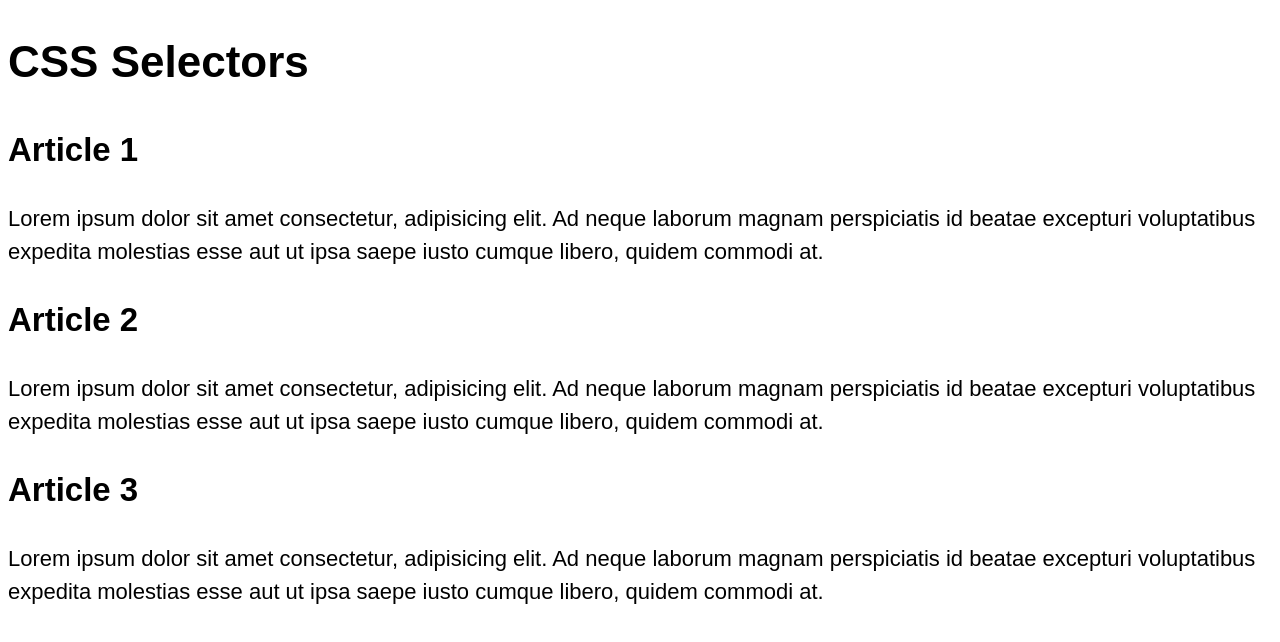
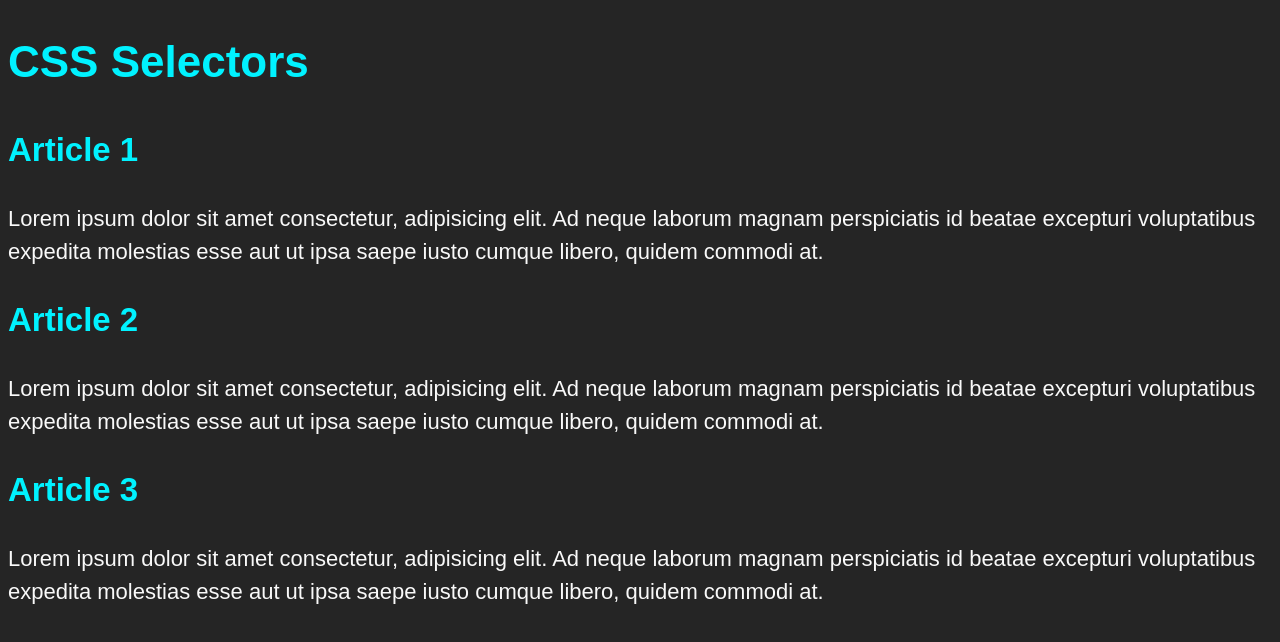
Before and after one commit to miguel-sts/HTML_CSS, a plain HTML site: page CSS_Aula_02/index.html in a window 1280 px wide. Drawn offline with Linux system fonts and the light colour scheme.

Commit message:
Style
Alterando as cores

```diff
--- a/CSS_Aula_02/css/style.css
+++ b/CSS_Aula_02/css/style.css
@@ -2,15 +2,17 @@ body{
     font-size: 22px;
     font-family: Arial, Helvetica, sans-serif;
     line-height: 1.5;
+    background-color: #252525;
+    color: #00F2FF;
+}
+
+p {
+    color: #F9F9F9;
 }
 
 /*
 h1, h2 {
     color: blue;
-}
-
-p {
-    color: purple;
 }
 
 .highlight {
```
